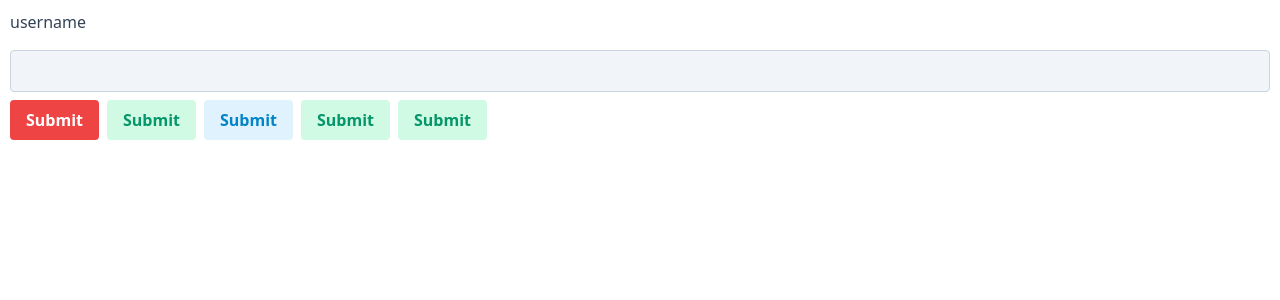
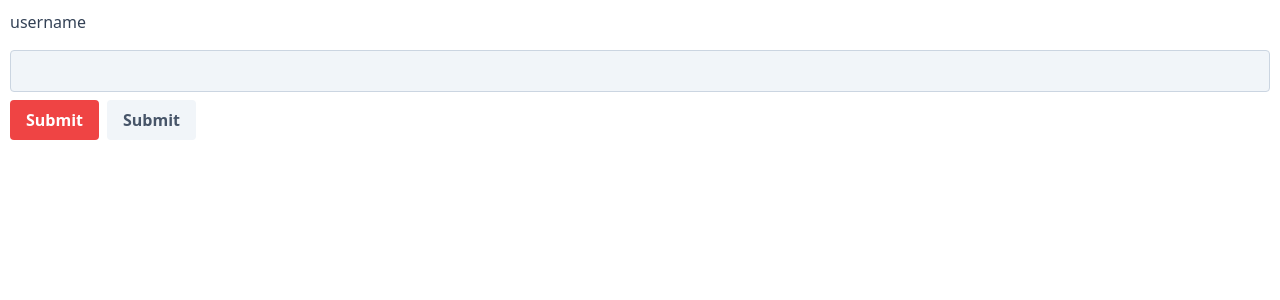
Before and after one commit to pharos-lab/lantern, a Vue app: page / in a window 1280 px wide. Shown: the top 300 px of the page. Built offline with nearby package versions, Linux system fonts and the light colour scheme.

Commit message:
try compôsable on button

```diff
--- a/src/App.vue
+++ b/src/App.vue
@@ -11,10 +11,7 @@
       </LInputGroup>
       <div class="flex gap-2">
         <LButton color="red" mode="fill" rounded>Submit</LButton>
-        <LButton color="green" mode="light" rounded>Submit</LButton>
-        <LButton color="blue" mode="light" rounded>Submit</LButton>
-        <LButton color="green" mode="light" rounded>Submit</LButton>
-        <LButton color="green" mode="light" rounded>Submit</LButton>
+        <LButton color="gray" mode="light" rounded>Submit</LButton>
       </div>
     </form>
   </div>
--- a/src/components/LButton.vue
+++ b/src/components/LButton.vue
@@ -14,6 +14,7 @@ import { useRoundedSwitch } from './composables/roundedSwitch.js';
 import { useColorSwitch } from './composables/colorSwitch.js';
 import { useHoverSwitch } from './composables/hoverSwitch.js';
 import { useFocusSwitch } from './composables/focusSwitch.js';
+import { backgroundColor } from './composables/backgroundColor.js';
 
 const props = defineProps({
   color: {
@@ -51,7 +52,9 @@ const tag = computed(() => {
 });
 
 const colorClass = computed(() => {
-  return useColorSwitch(props.color, props.mode);
+  console.log(backgroundColor[props.color]);
+  return backgroundColor[props.color][props.mode];
+  //return useColorSwitch(props.color, props.mode);
 });
 
 const hoverClass = computed(() => {
--- a/src/components/composables/backgroundColor.js
+++ b/src/components/composables/backgroundColor.js
@@ -1,4 +1,4 @@
-const backgroundColor = {
+export const backgroundColor = {
   gray: {
     fill: 'bg-slate-500 text-white',
     light: 'bg-slate-100 text-slate-600',
@@ -7,10 +7,10 @@ const backgroundColor = {
     none: '',
   },
   red: {
-    fill: '',
-    light: '',
-    outlined: '',
-    text: '',
+    fill: 'bg-red-500 text-white',
+    light: 'bg-red-100 text-red-600',
+    outlined: 'text-red-500 border-2 border-red-500',
+    text: 'text-red-600',
     none: '',
   },
   orange: {},
```
